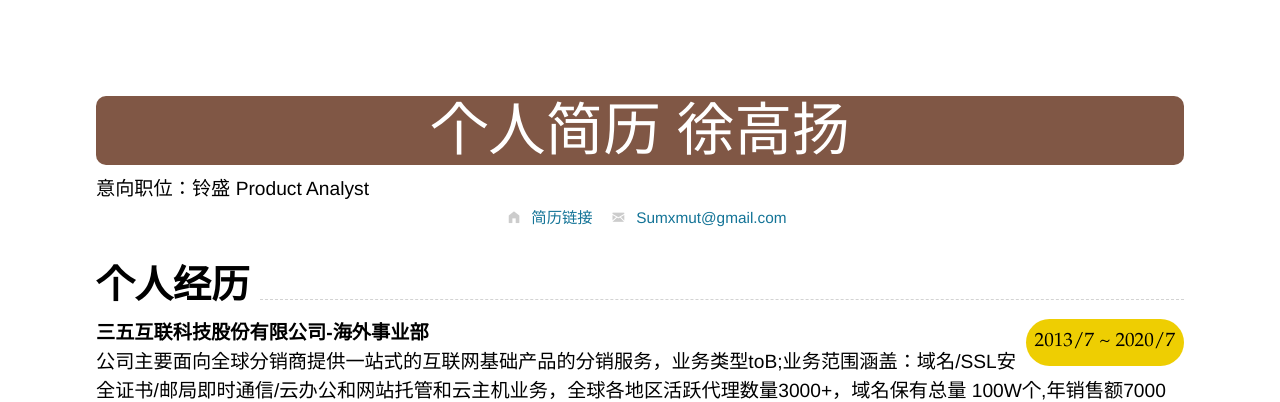
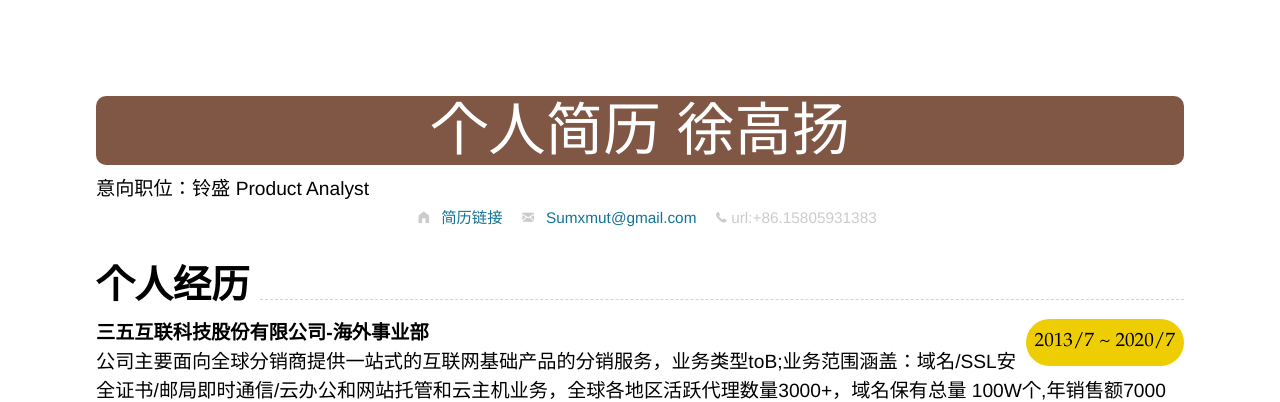
Before and after one commit to topgg/topgg.github.io, a Jekyll site: the page built from index.md, in a window 1280 px wide. Shown: the top 402 px of the page. Built offline with Jekyll 4.4.1, drawn with Linux system fonts in a browser that asks for light colours; nearby versions of some CDN libraries.

Commit message:
Update index.md

```diff
--- a/index.md
+++ b/index.md
@@ -2,11 +2,13 @@
 layout: cv
 title: 个人简历-徐高扬
 email:
-  url: mailto:woden@cs.cmu.edu
+  url: mailto:Sumxmut@gmail.com
   text: Sumxmut@gmail.com
 homepage:
   url: https://topgg.github.io/
   text: 简历链接
+phone:
+  url:+86.15805931383
 ---
 
 # 个人简历 徐高扬
```
